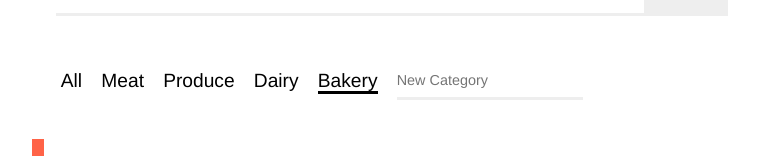
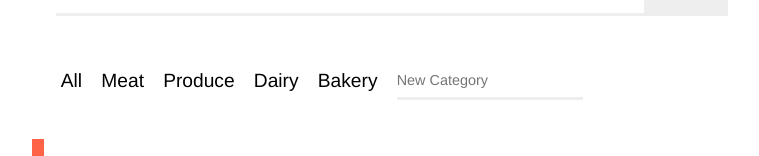
Before and after one commit to jessiicacmoore/react-grocery-list-part2, a React (Create React App) app in the folder grocery-list/: page / in a window 1280 px wide. Shown: the part 212-368 px from the top of the page, without its empty margins (248-1007 px from the left). Built offline with nearby package versions, Linux system fonts and the light colour scheme; the HTML template or start-up script is replaced by a standard one.

Commit message:
Ability to add new filter

```diff
--- a/grocery-list/src/App.js
+++ b/grocery-list/src/App.js
@@ -4,13 +4,20 @@ import Filters from './Filters';
 import List from './List';
 
 const App = () => {
-  const filters = [
+  const initialFilters = [
     { name: 'All', value: 'all' },
     { name: 'Meat', value: 'meat' },
     { name: 'Produce', value: 'prod' },
     { name: 'Dairy', value: 'dairy' },
     { name: 'Bakery', value: 'bakery' },
   ];
+  const [filters, setFilters] = useState(initialFilters);
+
+  const addFilter = (f) => {
+    setFilters((oldFilters) =>
+      [...oldFilters, f]
+    )
+  }
 
   const initialItems = [
     { name: 'Steak', type: 'meat', quantity: 3 },
@@ -24,7 +31,7 @@ const App = () => {
     setItems((oldItems) =>
       [...oldItems, i]
     )
-  }
+  };
 
   const incrementItemQuantity = (index) => {
     const updatedItems = items.map((item, i) => {
@@ -56,7 +63,7 @@ const App = () => {
         <h1>Grocery List</h1>
       </header>
       <Form onSubmit={addItem}/>
-      <Filters filters={filters}/>
+      <Filters filters={filters} onSubmit={addFilter}/>
       <List
         items={items}
         incrementItem={incrementItemQuantity}
--- a/grocery-list/src/FilterItem.js
+++ b/grocery-list/src/FilterItem.js
@@ -3,9 +3,10 @@ import React from 'react';
 const FilterItem = ({ filter, id }) => {
   const { name, value } = filter;
 
+
   return (
     <li>
-      <input type="radio" name="category" value={ value } id={ "filter" + id } defaultChecked />
+      <input type="radio" name="category" value={ value } id={ "filter" + id } />
       <label htmlFor={ "filter" + id }>{ name }</label>
     </li>
   );
--- a/grocery-list/src/Filters.js
+++ b/grocery-list/src/Filters.js
@@ -1,7 +1,18 @@
-import React from 'react';
+import React, {useRef} from 'react';
 import FilterItem from './FilterItem';
 
-const Filters = ({ filters }) => {
+const Filters = ({ filters, onSubmit }) => {
+  const filterRef = useRef()
+  const handleSubmit = (e) => {
+    e.preventDefault();
+    const v = filterRef.current.value;
+    const f = {
+      name: v,
+      value: v
+    };
+    onSubmit(f)
+  }
+
   const filterElements = filters.map((filter, i) => <FilterItem key={i} id={i} filter={ filter } />);
 
   return (
@@ -9,8 +20,8 @@ const Filters = ({ filters }) => {
       <ul className="filters">
         { filterElements }
       </ul>
-      <form id="newCat" className="cat-new">
-        <input type="text" name="item" id="itemName" className="form-component inpt" placeholder="New Category"/>
+      <form id="newCat" className="cat-new" onSubmit={handleSubmit}>
+        <input ref={filterRef} type="text" name="item" id="itemName" className="form-component inpt" placeholder="New Category"/>
       </form>
     </section>
   );
--- a/grocery-list/src/Form.js
+++ b/grocery-list/src/Form.js
@@ -7,7 +7,7 @@ const Form = ({onSubmit}) => {
     e.preventDefault();
     const i = {
       name: itemRef.current.value,
-      type: 'dairy',
+      type: 'all',
       quantity: 1
     }
     if (i.name) {
--- a/grocery-list/src/List.js
+++ b/grocery-list/src/List.js
@@ -2,6 +2,8 @@ import React from 'react';
 import ListItem from './ListItem';
 
 const List = ({ items, incrementItem, decrementItem }) => {
+
+
   const itemElements = items.map((item, i) => (
     <ListItem
       key={i}
```
